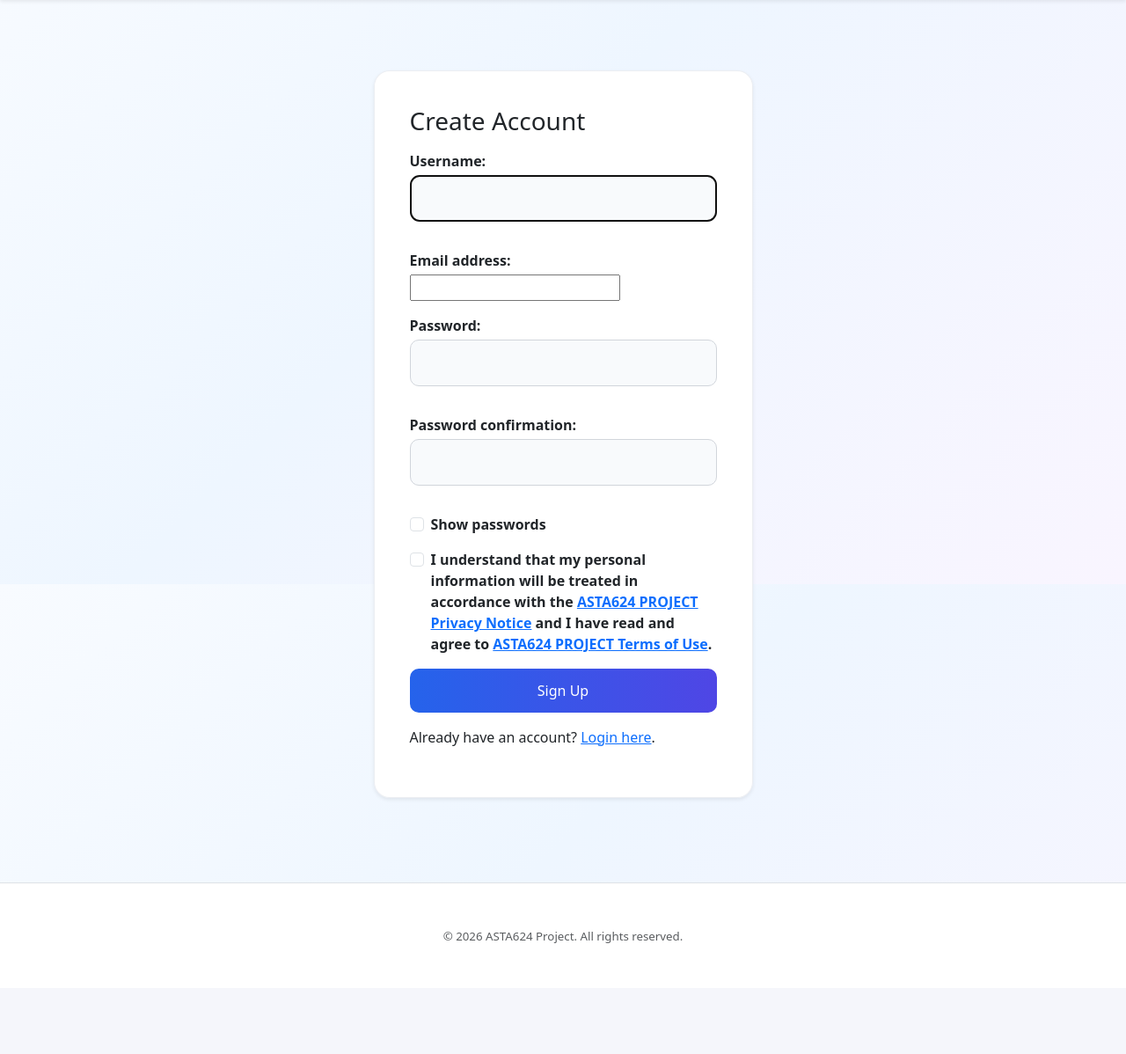
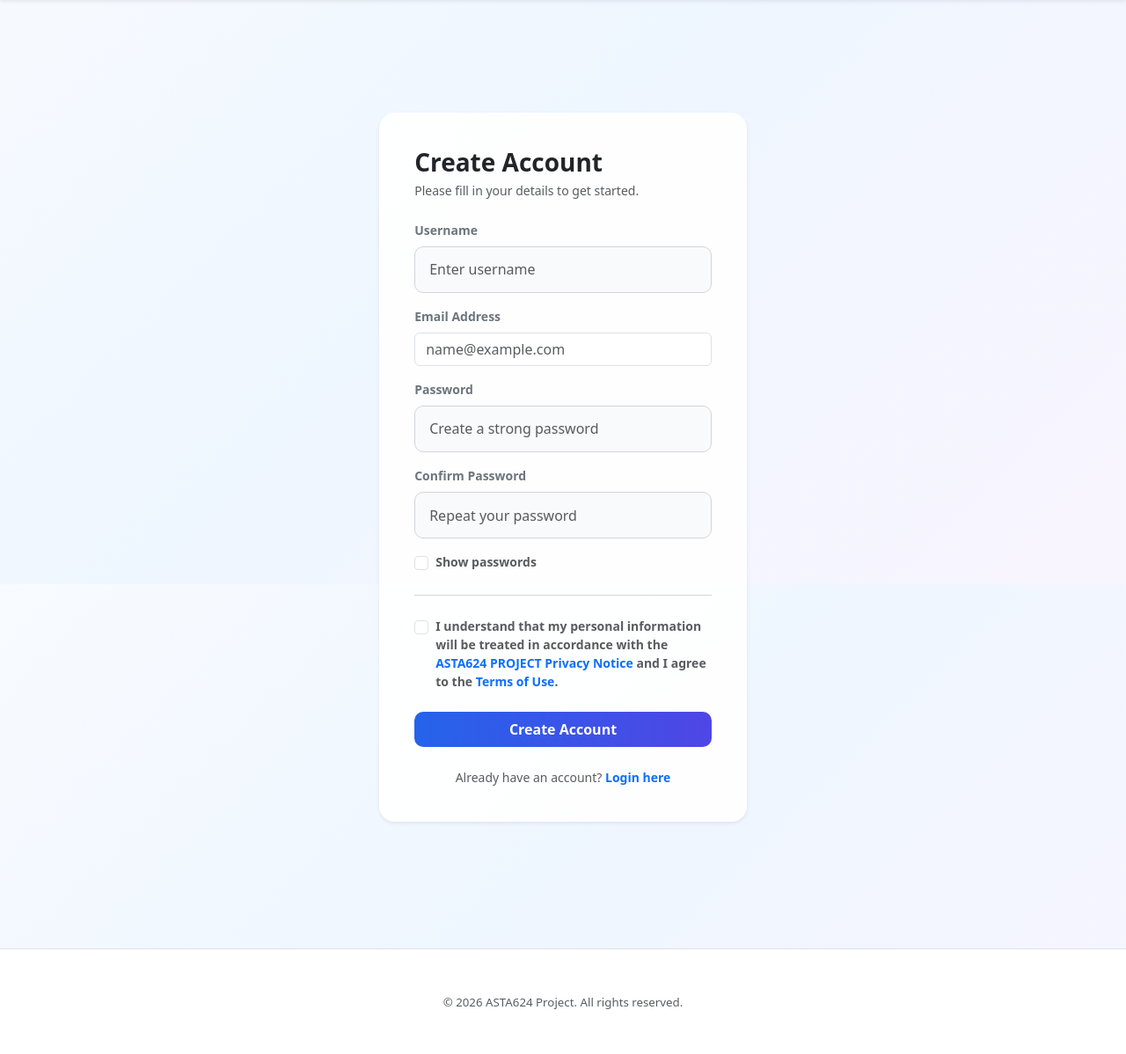
Before and after one commit to Kofi532/Health-Informatics, a Django app: page /signup/ in a window 1280 px wide. Shown: the part 136-1334 px from the top of the page at 88% size. Before the commit the page ends 1208 px from the top, so only its background shows below. Run offline with Django 4.2, Linux system fonts and the light colour scheme.

Commit message:
Update signup page and local debug default

```diff
--- a/health_informatics/settings.py
+++ b/health_informatics/settings.py
@@ -6,7 +6,7 @@ BASE_DIR = Path(__file__).resolve().parent.parent
 
 SECRET_KEY = os.getenv('DJANGO_SECRET_KEY', 'replace-me-with-a-secure-secret-key')
 
-DEBUG = os.getenv('DEBUG', 'False').lower() in {'1', 'true', 'yes', 'on'}
+DEBUG = os.getenv('DEBUG', 'True').lower() in {'1', 'true', 'yes', 'on'}
 
 ALLOWED_HOSTS = [
     host.strip()
--- a/templates/registration/signup.html
+++ b/templates/registration/signup.html
@@ -4,68 +4,97 @@
 {% block title %}Sign up - ASTA624 PROJECT{% endblock %}
 
 {% block content %}
+<div class="container py-5">
     <div class="row justify-content-center">
         <div class="col-md-6 col-lg-5">
-            <div class="card shadow-sm">
+            <div class="card border-0 shadow-sm p-3 p-md-4">
                 <div class="card-body">
-                    <h3 class="card-title mb-3">Create Account</h3>
-                                        <form method="post" id="signup-form">
+                    <h3 class="card-title fw-bold text-dark mb-1">Create Account</h3>
+                    <p class="text-muted small mb-4">Please fill in your details to get started.</p>
+
+                    <form method="post" id="signup-form" novalidate>
                         {% csrf_token %}
+
                         {% if form.non_field_errors %}
-                                                    <div class="alert alert-danger">{{ form.non_field_errors }}</div>
+                            <div class="alert alert-danger p-2 small mb-3">
+                                {{ form.non_field_errors }}
+                            </div>
                         {% endif %}
 
                         <div class="mb-3">
-                                                    {{ form.username.label_tag }}
-                                                    {{ form.username }}
+                            <label for="{{ form.username.id_for_label }}" class="form-label fw-semibold small text-secondary">
+                                Username
+                            </label>
+                            {# We inject the Bootstrap class manually using a custom widget or add_class filter if available, or force style them #}
+                            <input type="text" name="username" id="id_username" class="form-control" placeholder="Enter username" value="{{ form.username.value|default_if_none:'' }}" required>
                             {% if form.username.errors %}
-                                                        <div class="text-danger small">{{ form.username.errors.0 }}</div>
+                                <div class="text-danger small mt-1">{{ form.username.errors.0 }}</div>
                             {% endif %}
                         </div>
 
                         <div class="mb-3">
-                                                    {{ form.email.label_tag }}
-                                                    {{ form.email }}
+                            <label for="{{ form.email.id_for_label }}" class="form-label fw-semibold small text-secondary">
+                                Email Address
+                            </label>
+                            <input type="email" name="email" id="id_email" class="form-control" placeholder="name@example.com" value="{{ form.email.value|default_if_none:'' }}" required>
                             {% if form.email.errors %}
-                                                        <div class="text-danger small">{{ form.email.errors.0 }}</div>
+                                <div class="text-danger small mt-1">{{ form.email.errors.0 }}</div>
                             {% endif %}
                         </div>
 
                         <div class="mb-3">
-                                                    {{ form.password1.label_tag }}
-                                                    {{ form.password1 }}
+                            <label for="{{ form.password1.id_for_label }}" class="form-label fw-semibold small text-secondary">
+                                Password
+                            </label>
+                            <input type="password" name="password1" id="id_password1" class="form-control" placeholder="Create a strong password" required>
                             {% if form.password1.errors %}
-                                                        <div class="text-danger small">{{ form.password1.errors.0 }}</div>
+                                <div class="text-danger small mt-1">{{ form.password1.errors.0 }}</div>
                             {% endif %}
                         </div>
 
                         <div class="mb-3">
-                                                    {{ form.password2.label_tag }}
-                                                    {{ form.password2 }}
+                            <label for="{{ form.password2.id_for_label }}" class="form-label fw-semibold small text-secondary">
+                                Confirm Password
+                            </label>
+                            <input type="password" name="password2" id="id_password2" class="form-control" placeholder="Repeat your password" required>
                             {% if form.password2.errors %}
-                                                        <div class="text-danger small">{{ form.password2.errors.0 }}</div>
+                                <div class="text-danger small mt-1">{{ form.password2.errors.0 }}</div>
                             {% endif %}
                         </div>
 
-                                                <div class="mb-3 form-check">
+                        <div class="mb-4 form-check">
                             <input type="checkbox" class="form-check-input" id="show-signup-passwords">
-                                                    <label class="form-check-label" for="show-signup-passwords">Show passwords</label>
+                            <label class="form-check-label small text-muted user-select-none" for="show-signup-passwords">
+                                Show passwords
+                            </label>
                         </div>
 
-                                                <div class="mb-3 form-check">
+                        <hr class="text-muted opacity-25 my-4">
+
+                        <div class="mb-4 form-check alignment-fix">
                             <input type="checkbox" class="form-check-input" id="id_agree_to_terms" name="agree_to_terms" {% if form.agree_to_terms.value %}checked{% endif %}>
-                                                    <label class="form-check-label" for="id_agree_to_terms">I understand that my personal information will be treated in accordance with the <a href="/privacy/">ASTA624 PROJECT Privacy Notice</a> and I have read and agree to <a href="/terms/">ASTA624 PROJECT Terms of Use</a>.</label>
+                            <label class="form-check-label small text-muted" for="id_agree_to_terms" style="line-height: 1.5;">
+                                I understand that my personal information will be treated in accordance with the
+                                <a href="/privacy/" class="text-decoration-none">ASTA624 PROJECT Privacy Notice</a> and I agree to the
+                                <a href="/terms/" class="text-decoration-none">Terms of Use</a>.
+                            </label>
                             {% if form.agree_to_terms.errors %}
                                 <div class="text-danger small mt-1">{{ form.agree_to_terms.errors.0 }}</div>
                             {% endif %}
-                                                    <div id="agree-error" class="text-danger small mt-1" style="display:none;"></div>
+                            <div id="agree-error" class="text-danger small mt-2 fw-medium" style="display:none;"></div>
                         </div>
 
-                                                <div class="d-grid">
-                                                        <button class="btn btn-primary" type="submit">Sign Up</button>
+                        <div class="d-grid gap-2">
+                            <button class="btn btn-primary py-2 fw-semibold" type="submit">Create Account</button>
                         </div>
                     </form>
-                                        <p class="mt-3">Already have an account? <a href="{% url 'patients:login' %}">Login here</a>.</p>
+
+                    <div class="text-center mt-4">
+                        <p class="small text-muted mb-0">
+                            Already have an account? <a href="{% url 'patients:login' %}" class="text-decoration-none fw-semibold">Login here</a>
+                        </p>
+                    </div>
+                </div>
             </div>
         </div>
     </div>
```
Lines whose indentation alone changed are shown as unchanged.
